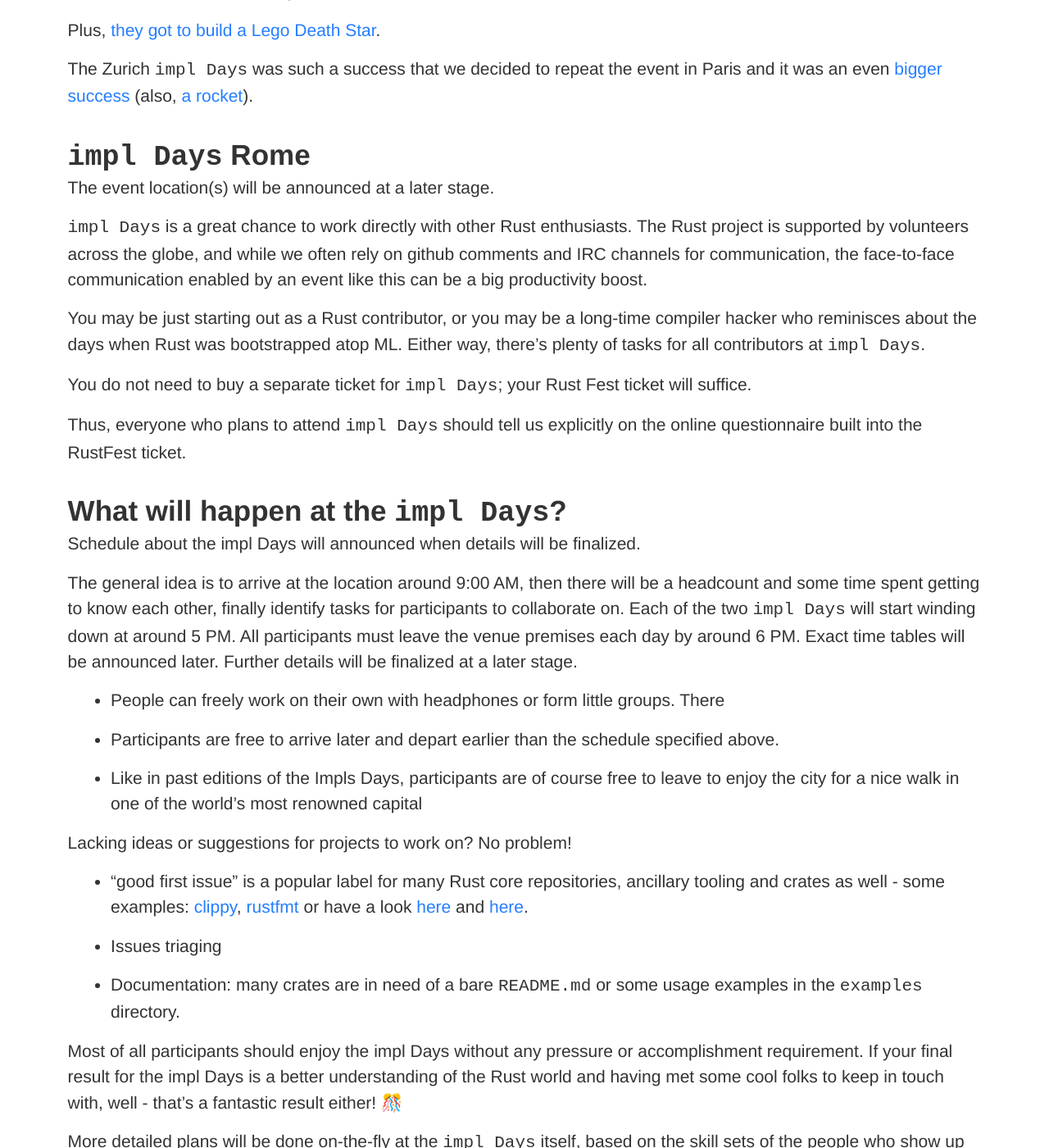
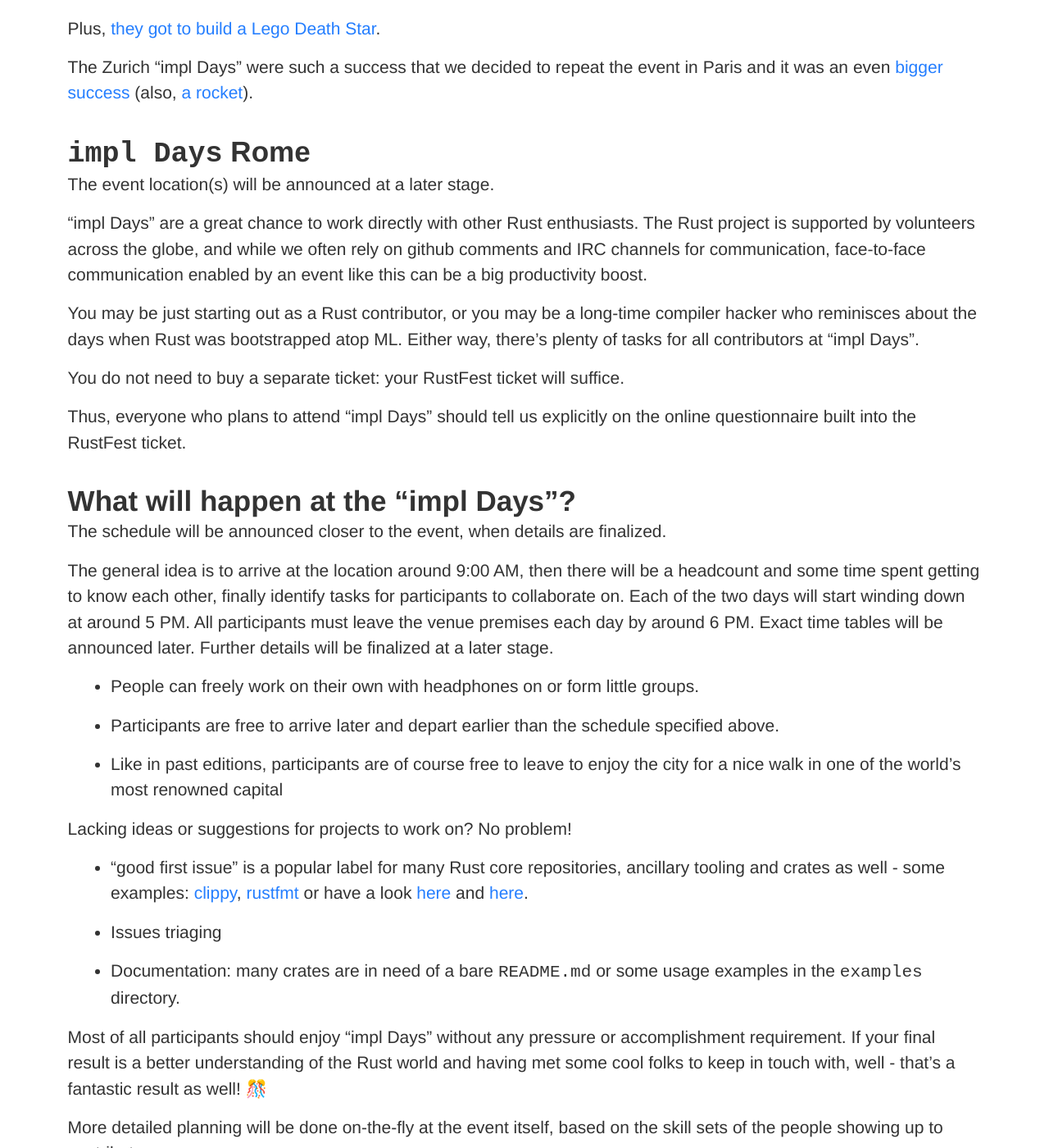
Before and after one commit to RustFestEU/rome.rustfest.eu, a Jekyll site: the page built from about-impl-days.md, in a window 1280 px wide and 1400 px high, scrolled down 747 px. Shown: the whole window at 82% size. Built offline with Jekyll 4.4.1, drawn with Linux system fonts in a browser that asks for light colours; nearby versions of some CDN libraries; some of the changed text lies outside the part shown.

Commit message:
last round of fixes

```diff
--- a/about-impl-days.md
+++ b/about-impl-days.md
@@ -1,6 +1,6 @@
 ---
 layout: default
-title: "What is `impl Days`"
+title: "What are the `impl Days`"
 permalink: /about_impl_days/
 ---
 
@@ -26,23 +26,23 @@
 TODO: add sponsors
 {% endcomment %}
 
-`impl Days` is the sibling event of RustFest&lt;Rome&gt;. `impl Days` is a full-day event for Rust contributors to
-collaborate in an active programming session. It will take place on the two days following the RustFest talks and
+"impl Days" is the sibling event of RustFest&lt;Rome&gt;. "impl Days" is a two full-day event for Rust contributors to
+collaborate in an active programming session. They will take place on the two days following the RustFest talks and
 workshops, on {{site.dates.impl_days_no_br}} {{site.dates.year}}.
 
 ## History
 
-Born as a hacking and development experiment in the early RustFest editions, the "impl Days" has established as a
+Born as a hacking and development experiment in the early RustFest editions, the "impl Days" have established as a
 tradition following each RustFest.
 
 The name refers to the first edition that took place during the 2017 "impl Period", therefore the name "impl Days" was a
-natural choice.  <a href="https://internals.rust-lang.org/t/the-impl-period-newsletter-2/6034"> Over those two days</a>,
+natural choice. <a href="https://internals.rust-lang.org/t/the-impl-period-newsletter-2/6034">Over those two days</a>,
 30 to 40 people came together to discuss, design, and implement changes to Rust itself as well its broader ecosystem.
 
 Plus, <a href="https://botbot.me/mozilla/rust-internals/2017-10-02/?msg=91818378&page=2">they got to build a Lego Death
 Star</a>.
 
-The Zurich `impl Days` was such a success that we decided to repeat the event in Paris and it was an even <a
+The Zurich "impl Days" were such a success that we decided to repeat the event in Paris and it was an even <a
 href="https://twitter.com/MozillaParis/status/1001434063264272384" target="_blank">bigger success</a> (also, <a
 href="https://twitter.com/simukis/status/1001122476011802626" target="_blank">a rocket</a>).
 
@@ -54,36 +54,36 @@
 
 The event location(s) will be announced at a later stage.
 
-`impl Days` is a great chance to work directly with other Rust enthusiasts. The Rust project is supported by volunteers
-across the globe, and while we often rely on github comments and IRC channels for communication, the face-to-face
+"impl Days" are a great chance to work directly with other Rust enthusiasts. The Rust project is supported by volunteers
+across the globe, and while we often rely on github comments and IRC channels for communication, face-to-face
 communication enabled by an event like this can be a big productivity boost.
 
 You may be just starting out as a Rust contributor, or you may be a long-time compiler hacker who reminisces about the
-days when Rust was bootstrapped atop ML. Either way, there's plenty of tasks for all contributors at `impl Days`.
+days when Rust was bootstrapped atop ML. Either way, there's plenty of tasks for all contributors at "impl Days".
 
-You do not need to buy a separate ticket for `impl Days`; your Rust Fest ticket will suffice.
+You do not need to buy a separate ticket: your RustFest ticket will suffice.
 
-Thus, everyone who plans to attend `impl Days` should tell us explicitly on the online questionnaire built into the
+Thus, everyone who plans to attend "impl Days" should tell us explicitly on the online questionnaire built into the
 RustFest ticket.
 
-## What will happen at the `impl Days`?
+## What will happen at the "impl Days"?
 
 {% comment %}
 TODO: add coordinator, schedule
 {% endcomment %}
 
-Schedule about the impl Days will announced when details will be finalized.
+The schedule will be announced closer to the event, when details are finalized.
 
 The general idea is to arrive at the location around 9:00 AM, then there will be a headcount and some time spent getting
-to know each other, finally identify tasks for participants to collaborate on.  Each of the two `impl Days` will start
+to know each other, finally identify tasks for participants to collaborate on.  Each of the two days will start
 winding down at around 5 PM. All participants must leave the venue premises each day by around 6 PM. Exact time tables
 will be announced later. Further details will be finalized at a later stage.
 
-* People can freely work on their own with headphones or form little groups. There
+* People can freely work on their own with headphones on or form little groups.
 
 * Participants are free to arrive later and depart earlier than the schedule specified above.
 
-* Like in past editions of the Impls Days, participants are of course free to leave to enjoy the city for a nice walk in one of the world's most renowned capital
+* Like in past editions, participants are of course free to leave to enjoy the city for a nice walk in one of the world's most renowned capital
 
 Lacking ideas or suggestions for projects to work on? No problem!
 
@@ -93,9 +93,9 @@
 
 * Documentation: many crates are in need of a bare `README.md` or some usage examples in the `examples` directory.
 
-Most of all participants should enjoy the impl Days without any pressure or accomplishment requirement. If your final result for the impl Days is a better understanding of the Rust world and having met some cool folks to keep in touch with, well - that's a fantastic result either! 🎊
+Most of all participants should enjoy "impl Days" without any pressure or accomplishment requirement. If your final result is a better understanding of the Rust world and having met some cool folks to keep in touch with, well - that's a fantastic result as well! 🎊
 
-More detailed plans will be done on-the-fly at the `impl Days` itself, based on the skill sets of the people who show
+More detailed planning will be done on-the-fly at the event itself, based on the skill sets of the people showing
 up to contribute.
 
 </section>
```
